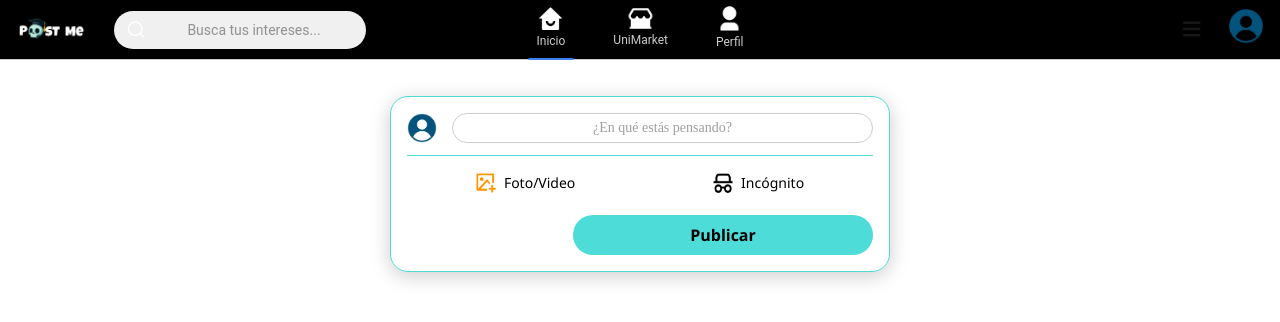
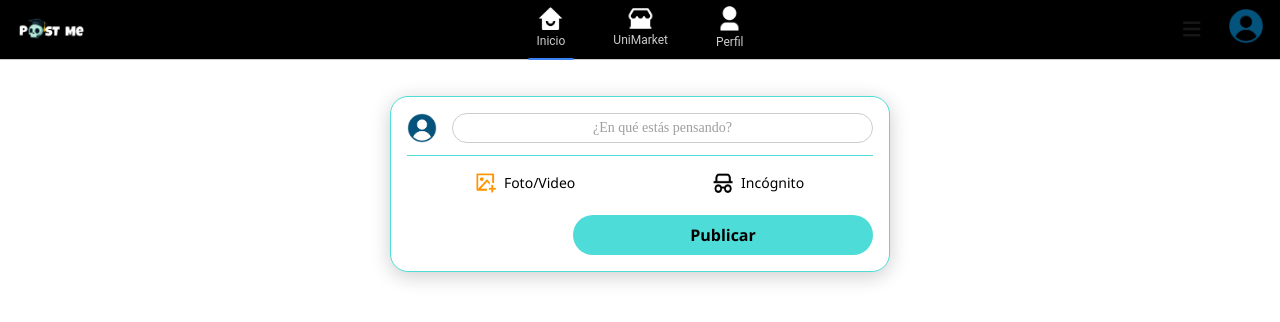
Before and after one commit to Alex-Apaza/ProPostMe, a Next.js app: page /Feed in a window 1280 px wide. Shown: the top 322 px of the page. Built offline with nearby package versions, Linux system fonts and the light colour scheme; no server answers; the database is empty.

Commit message:
sin barra de busqueda

```diff
--- a/src/componentes/Headerp.tsx
+++ b/src/componentes/Headerp.tsx
@@ -63,15 +63,8 @@ const Headerp = () => {
           />
         </Link>
 
-        {/* 🔍 Búsqueda (expandida en PC, contraída en móvil) */}
-        <div className="search-bar hidden sm:flex items-center ml-4">
-          <Image src="/Lupa.png" width={20} height={20} alt="Buscar" />
-          <input
-            type="text"
-            placeholder="Busca tus intereses..."
-            className="ml-2 px-2 py-1 border rounded-lg w-64 text-sm"
-          />
-        </div>
+
+
 
         {/* 🔍 Icono solo en móvil */}
         <button className="search-button sm:hidden ml-2">
```
